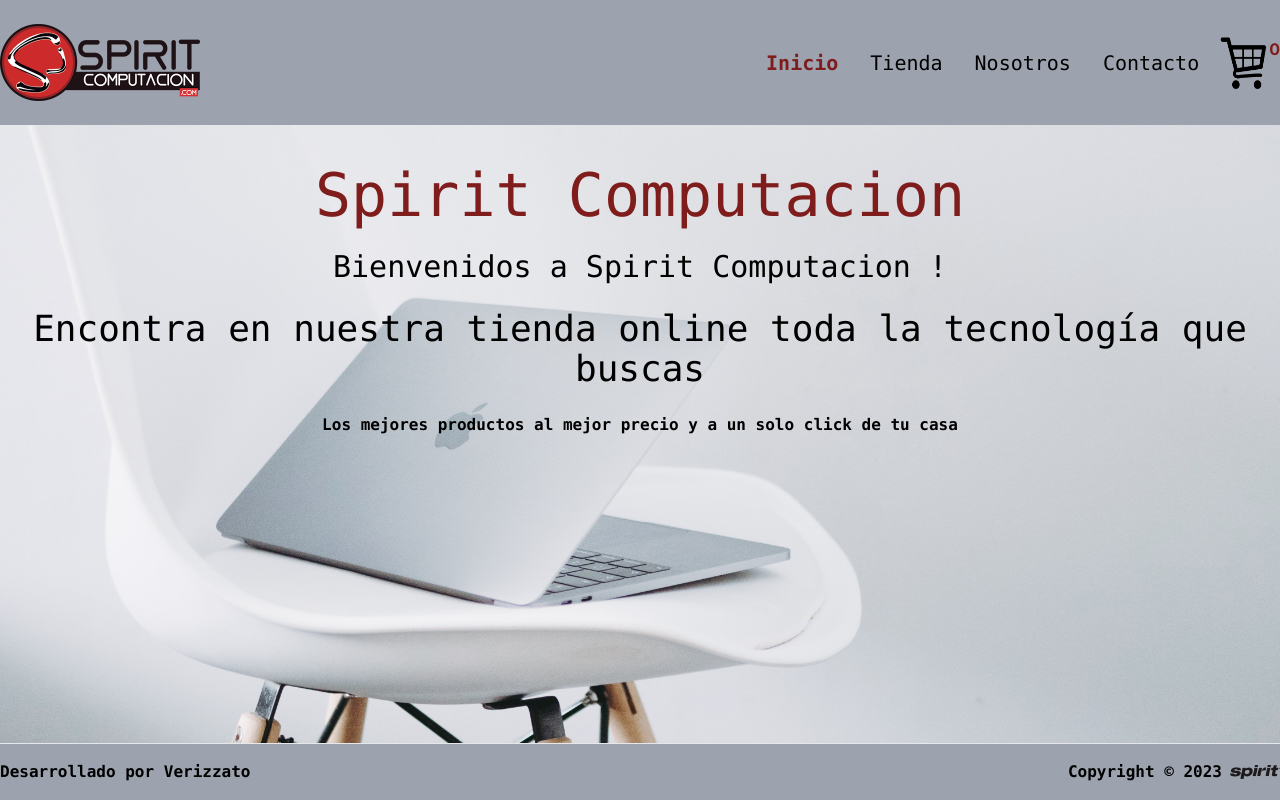
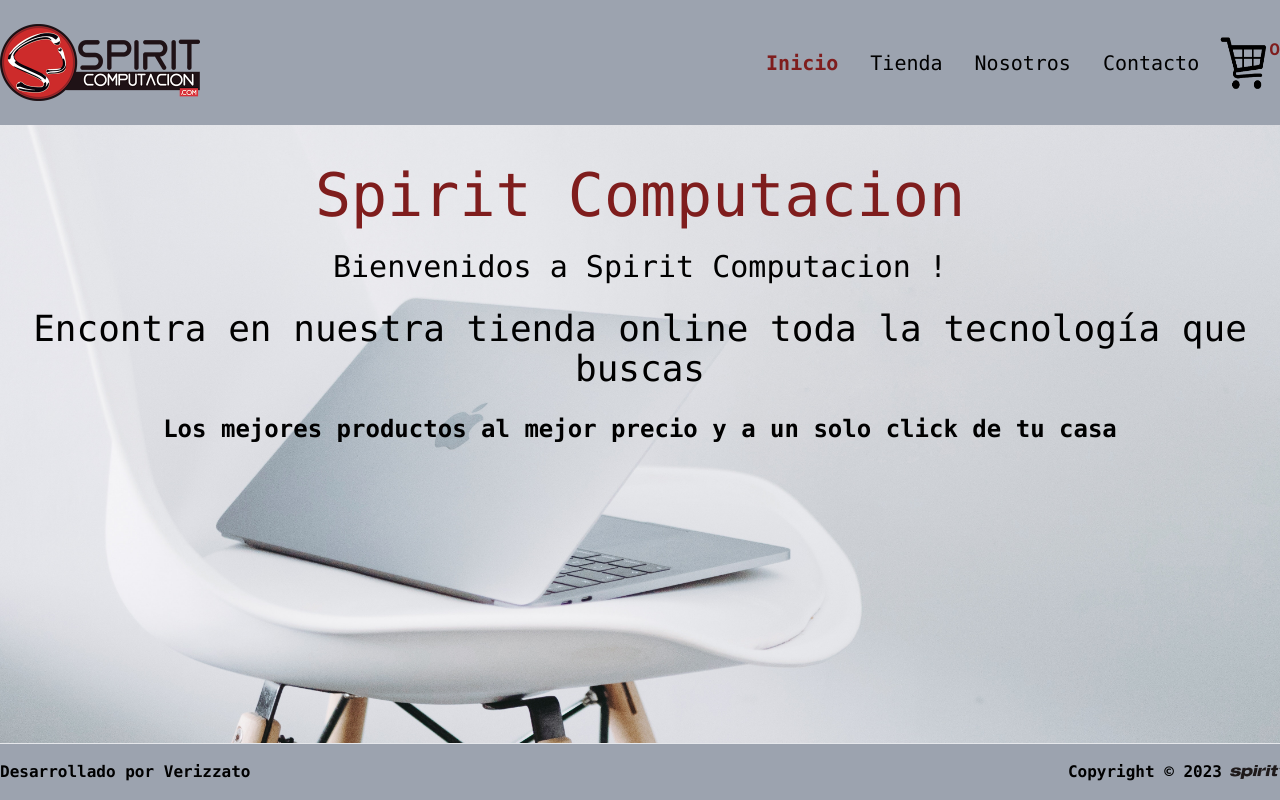
Before and after one commit to VeroPizzato/Preentrega2-Pizzato_Next, a Next.js app: page / in a window 1280 px wide. Built offline with nearby package versions, Linux system fonts and the light colour scheme.

Commit message:
subo cambios

```diff
--- a/app/cart/page.js
+++ b/app/cart/page.js
@@ -13,7 +13,7 @@
             <div className="container mx-auto my-5">
                 <div className="flex flex-wrap ">
                     <div className="relative flex-grow max-w-full flex-1 px-4 text-center">
-                        <h1>No hay productos en el carrito</h1>
+                        <h1 className="font-mono text-lg">No hay productos en el carrito</h1>
                         <Link href={"/"}>
                             <Boton className="flex justify-between items-center ml-auto font-mono text-lg my-4">
                                 Volver a Home
@@ -29,7 +29,7 @@
         <div className="container mx-auto my-5">
             <div className="flex flex-wrap">
                 <div className="relative flex-grow max-w-full flex-1 px-4 text-center">
-                    <h1>Productos Seleccionados</h1>
+                    <h1 className="font-mono text-lg">Productos Seleccionados</h1>
                 </div>
             </div>
             <div className="flex flex-wrap">
@@ -58,7 +58,7 @@
                                 ))
                             }
                             <tr>
-                                <td colSpan={5} className="align-middle text-end"><h4 className="mr-6">Total de la compra: $ {totalMonto().toLocaleString()}</h4></td>
+                                <td colSpan={5} className="align-middle text-end"><h4 className="font-mono text-lg mr-6">Total de la compra: $ {totalMonto().toLocaleString()}</h4></td>
                             </tr>
                             <tr>
                                 <td className="align-middle text-end" colSpan={5}><Boton className="mt-6 mb-4 mr-6"> Finalizar Compra </Boton></td>
--- a/app/page.js
+++ b/app/page.js
@@ -13,7 +13,7 @@
             <p className="text-4xl text-center my-4 font-mono text-shadow-lg mt-6">
                 Encontra en nuestra tienda online toda la tecnología que buscas
             </p>
-            <p className="2xl font-bold text-center mt-6 font-mono text-shadow-lg">
+            <p className="text-2xl font-bold text-center mt-6 font-mono text-shadow-lg">
                 Los mejores productos al mejor precio y a un solo click de tu casa
             </p>
         </main>
```
